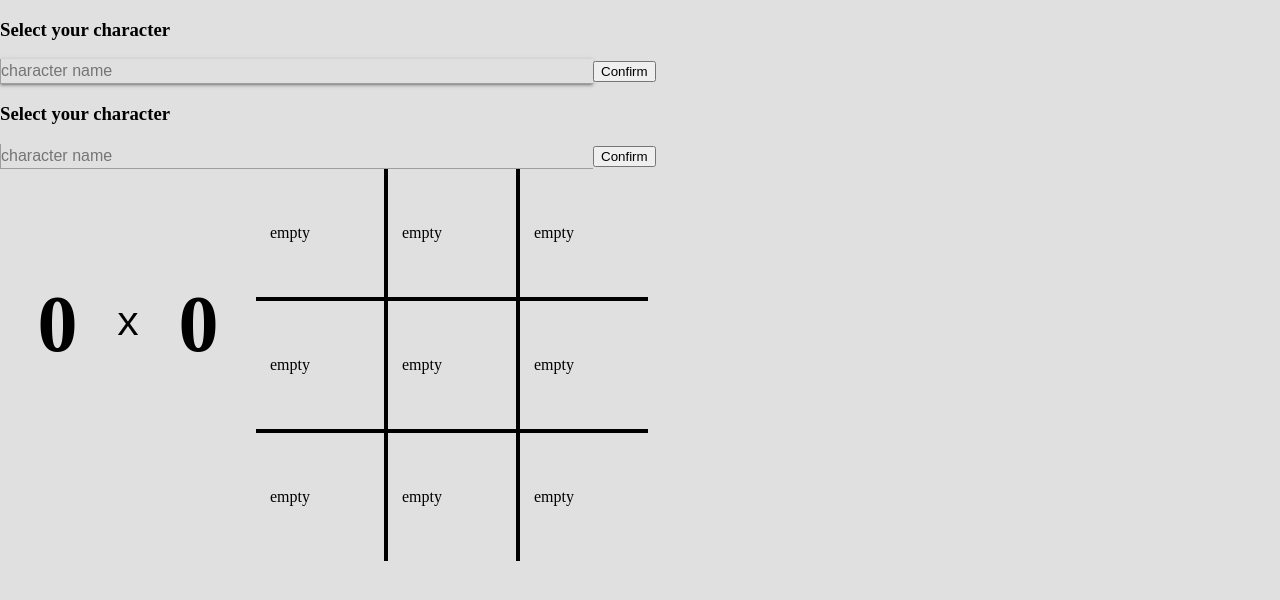
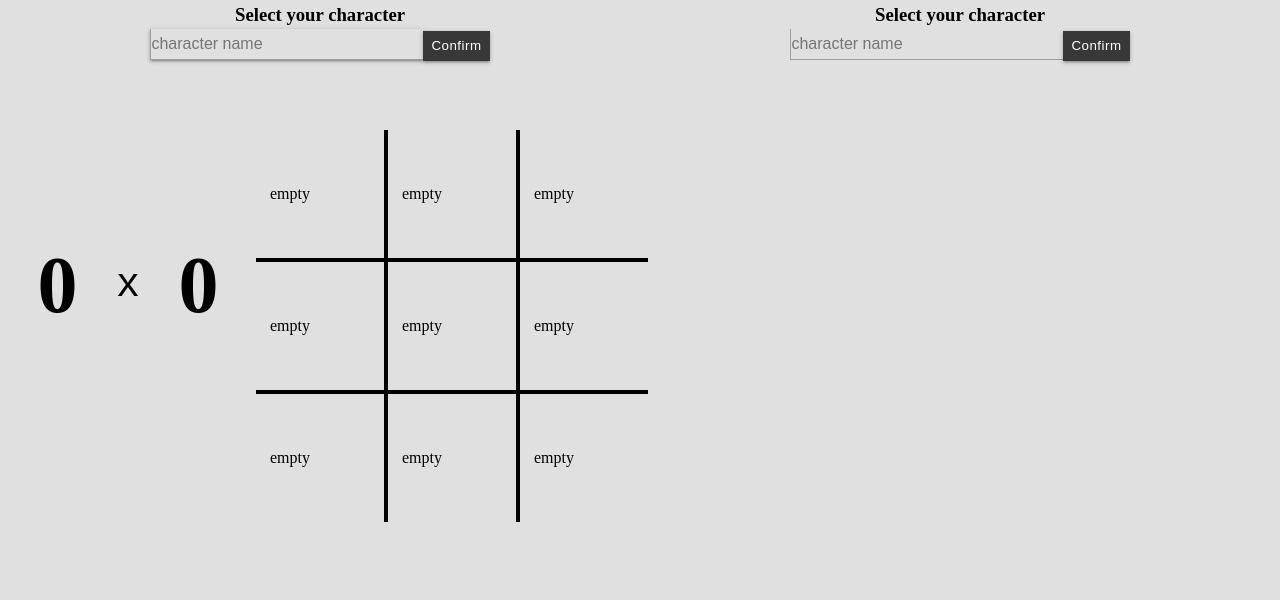
Before and after one commit to bfs15/tictactoe-marvel, an Angular app: page / in a window 1280 px wide. Shown: the top 600 px of the page. Built offline with nearby package versions, Linux system fonts and the light colour scheme; what ts-md5 would draw is missing.

Commit message:
characterSelection style

```diff
--- a/src/app/character-selection/character-selection.component.css
+++ b/src/app/character-selection/character-selection.component.css
@@ -0,0 +1,20 @@
+.playerSelection {
+	width:50%;
+	float: left;
+	text-align: center;
+	height: 130px;
+}
+
+input {
+	height: 30px;
+}
+
+.selectionTitle {
+	display: block;
+	font-size: 1.17em;
+	margin-block-start: 0.2em;
+	margin-block-end: 0.2em;
+	margin-inline-start: 0px;
+	margin-inline-end: 0px;
+	font-weight: bold;
+}
--- a/src/app/character-selection/character-selection.component.html
+++ b/src/app/character-selection/character-selection.component.html
@@ -1,5 +1,6 @@
-<div *ngFor="let player of players; index as playerNo">
-  <h3>
+<div class="playerSelection"  *ngFor="let player of players; index as playerNo">
+  <span class="playerSelection-{{playerNo}}">
+    <h3 class="selectionTitle">
       Select your character
     </h3>
     <datalist id="validCharacters-{{playerNo}}">
@@ -9,7 +10,8 @@
       <input type="text" name="name" attr.list="validCharacters-{{playerNo}}"
       autofocus required placeholder="character name"
       (keyup)="onInputName($event, playerNo)" autocomplete="off" ngModel/>
-    <button>Confirm</button>
+      <button class="btn">Confirm</button>
       <small *ngIf="nameError[playerNo]">{{nameError[playerNo]}}</small>
     </form>
+  </span>
 </div>
```
Lines whose indentation alone changed are shown as unchanged.
